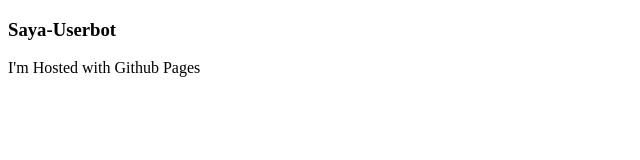
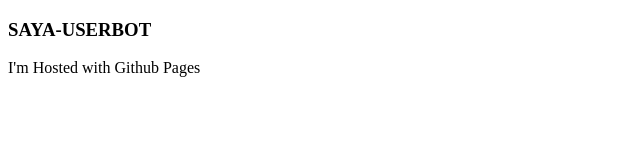
Before and after one commit to Rzky3016/Paradise-Userbot, a plain HTML site: page index.html in a window 1280 px wide. Shown: the full height of the page, 0-640 px from the left. Drawn offline with Linux system fonts and the light colour scheme.

Commit message:
Update index.html

```diff
--- a/index.html
+++ b/index.html
@@ -1,7 +1,7 @@
 <!DOCTYPE html>
 <html>
 <body>
-<h3>Saya-Userbot</h3>
+<h3>SAYA-USERBOT</h3>
 <p>I'm Hosted with Github Pages</p>
 </body>
 </html>
```
